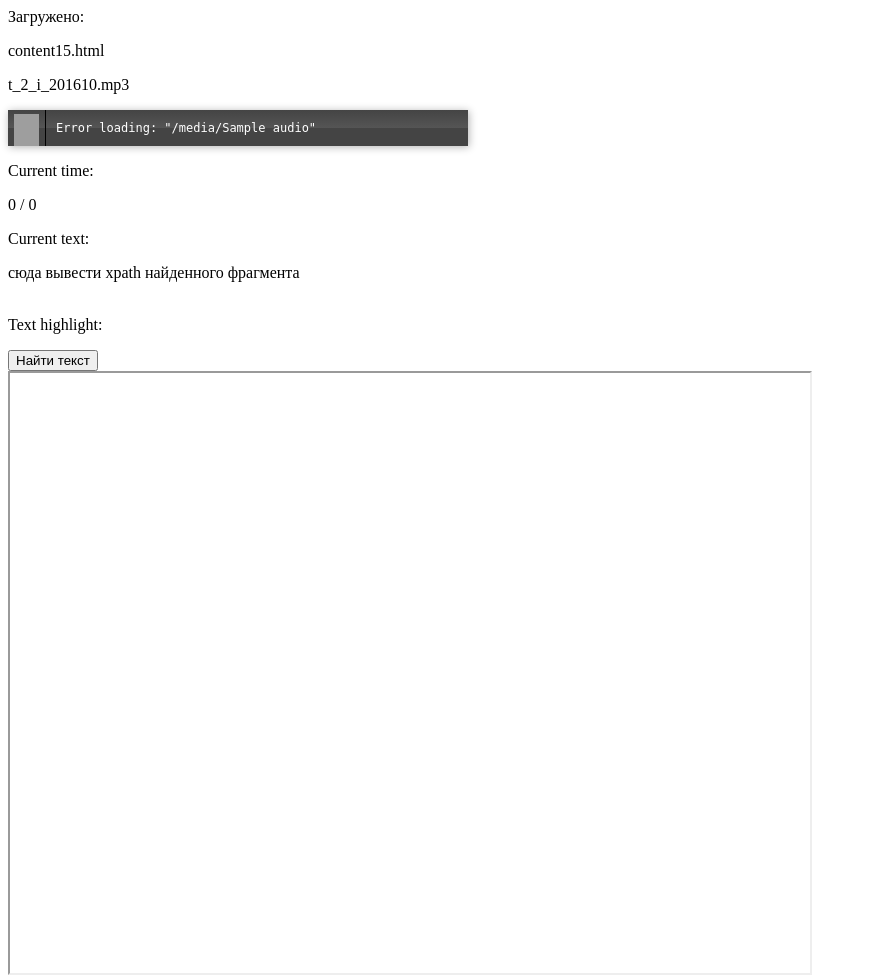
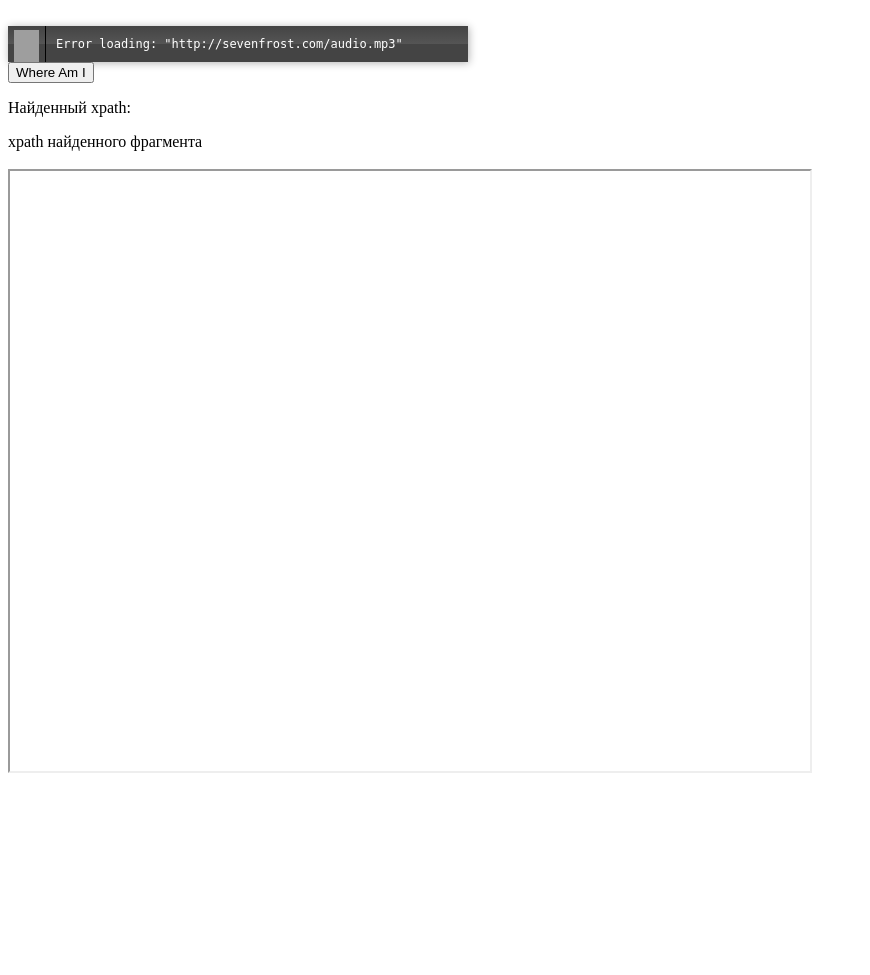
Before and after one commit to MyBook/syncapp, a Django app: template templates/result.html in a window 1280 px wide. Shown: the whole page, without its empty margins (0-870 px from the left). After the commit the page ends 773 px from the top, so only its background shows below. Run offline with Django 3.2, Linux system fonts and the light colour scheme; the template is opened without the code that fills it: most values are stand-ins (such as "Sample title", 1, 10 or a date in 2020); grey boxes are pictures that could not be loaded.

Commit message:
last fixs

```diff
--- a/syncapp/settings.py
+++ b/syncapp/settings.py
@@ -120,3 +120,5 @@
 MEDIA_ROOT = 'data/'
 MEDIA_URL = '/media/'
 STATIC_URL = '/static/'
+
+ALLOWED_HOSTS = ['10.6.3.76', '127.0.0.1']
--- a/templates/result.html
+++ b/templates/result.html
@@ -8,45 +8,40 @@
     audiojs.events.ready(function() {
         var as = audiojs.createAll();
     });
-</script>
+    {% autoescape off %}
+    timeJson = {{ audio_json }};
+    idToXpath = {{ id_to_xpath }};
+    XpathToId = {{ xpath_to_id }};
+    {% endautoescape %}
 
+    function getXPathByTime() {
+        for (i=0; i< timeJson.fragments.length; i++){
+            var begin = parseFloat(timeJson.fragments[i].begin);
+            var end = parseFloat(timeJson.fragments[i].end);
+            if (begin < window.tracktime && end > window.tracktime) {
+                var xpath = idToXpath[timeJson.fragments[i].id];
+                document.getElementById('xpath-display').innerHTML = xpath;
+                domRangehighlight(xpath);
+                return
+            }
+        }
+    }
 
-<p> Загружено: </p>
-<p>content15.html</p>
-<p>t_2_i_201610.mp3</p>
-
-<div>
-<audio id="track" src="{{ MEDIA_URL }}{{ audio }}" preload="auto"
-ontimeupdate="document.getElementById('tracktime').innerHTML = Math.floor(this.currentTime) + ' / ' + Math.floor(this.duration);"/>
-</div>
-
-<p>Current time:</p>
-<span id="tracktime">0 / 0</span>
-
-
-<p>Current text:</p>
-<div>сюда вывести xpath найденного фрагмента</div>
-
-<br/>
-
-<p>Text highlight:</p>
-<div>
-    <input onclick="domRangehighlight('/html/body/div/p[4]');" type="button" value="Найти текст">
-  </div>
-
-  <script>
     function domRangehighlight(xpath) {
-
-
         var iframe = document.getElementsByTagName('iframe')[0];
         var iframeDoc = iframe.contentWindow.document;
-
+        // var prevSpans = iframeDoc.getElementsByClassName('highlight');
+        // if (prevSpans) {
+        //     for (var i=0; i < prevSpans.length; i++)
+        //         prevSpans[i].style.backgroundColor = 'white';
+        // };
 
         var root = getElementByXpath(xpath, iframeDoc);
         var rng = iframeDoc.createRange();
         rng.setStart(root, 0);
         rng.setEnd(root, 1);
         var highlightDiv = iframeDoc.createElement('span');
+        highlightDiv.setAttribute('class', 'highlight');
         highlightDiv.style.backgroundColor = 'yellow';
         rng.surroundContents(highlightDiv);
     }
@@ -54,16 +49,56 @@
     function getElementByXpath(path, doc) {
   		return doc.evaluate(path, doc, null, XPathResult.FIRST_ORDERED_NODE_TYPE, null).singleNodeValue;
 	}
+
+    function init_highlight() {
+
+        var iframe = document.getElementsByTagName('iframe')[0];
+        var iframeDoc = iframe.contentWindow.document;
+
+        iframeDoc.onclick = function(event) {
+            var xpath = getXpathByClick(event.target)
+            domRangehighlight(xpath);
+            var time = getTimeByXpath(xpath);
+            document.getElementById('track').currentTime = time;
+        };
+    };
+
+    function getXpathByClick(el) {
+        if (typeof el == "string") return document.evaluate(el, document, null, 0, null)
+        if (!el || el.nodeType != 1) return ''
+        if (el.id) return "//*[@id='" + el.id + "']"
+        var sames = [].filter.call(el.parentNode.children, function (x) { return x.tagName == el.tagName })
+        return getXpathByClick(el.parentNode) + '/' + el.tagName.toLowerCase() + (sames.length > 1 ? '['+([].indexOf.call(sames, el)+1)+']' : '')
+    };
+
+    function getTimeByXpath(xpath) {
+        var elementId = XpathToId[xpath];
+        for (i=0; i< timeJson.fragments.length; i++){
+            if (timeJson.fragments[i].id === elementId) {
+                var startTime = timeJson.fragments[i].begin
+                return startTime;
+            }
+        }
+    };
 </script>
 
- <iframe id="textbook" src="{{ MEDIA_URL }}{{ text }}" width="800" height="600" align="left">
+<br />
+
+<div>
+    <audio id="track" src="http://sevenfrost.com/audio.mp3" preload="true"
+    ontimeupdate="window.tracktime = Math.floor(this.currentTime);"/>
+</div>
+
+<div>
+    <button onclick="getXPathByTime();">Where Am I</button>
+</div>
+
+<p>Найденный xpath:</p>
+<div id="xpath-display">xpath найденного фрагмента</div>
+
+<br/>
+
+ <iframe id="textbook" onload="init_highlight();" src="{{ MEDIA_URL }}{{ text }}" width="800" height="600" align="left">
 
 </body>
 </html>
-
-
-
-{{ audio }}
-{{ audio_json }}
-{{ map_table }}
-{{ text }}
```
Also changed, not shown: syncapp/mapper.py (+6 -3 lines), syncapp/views.py (+9 -2 lines). Lines whose indentation alone changed are shown as unchanged.
